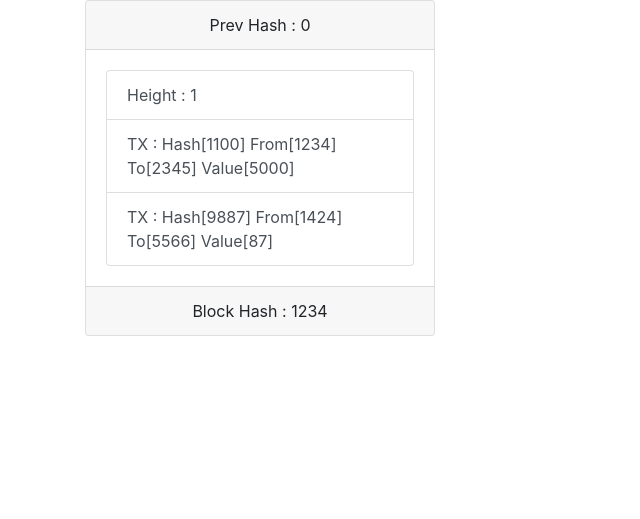
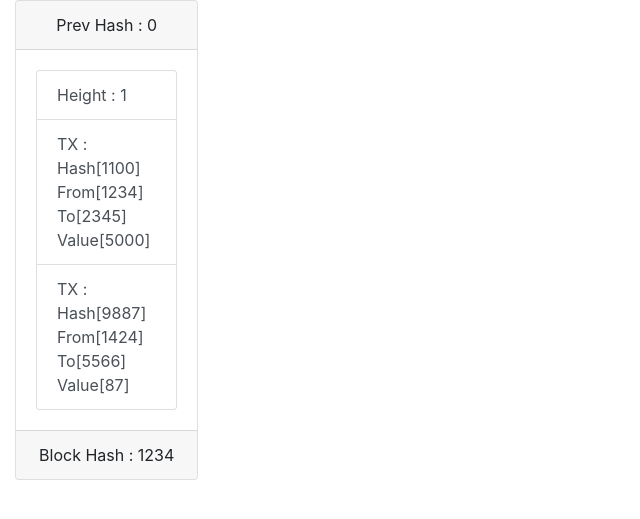
Before and after one commit to charlesjhongc/blockchain_demo, a Flask app: page / in a window 1280 px wide. Shown: the top 519 px of the page, without its empty margins (0-640 px from the left). Run offline with Flask 2, Linux system fonts and the light colour scheme; some libraries are stand-ins or nearby versions; some web fonts are replaced.

Commit message:
Implement blockchain layout

```diff
--- a/server.py
+++ b/server.py
@@ -2,11 +2,21 @@ from flask import Flask, render_template, request, redirect
 import json
 
 app = Flask(__name__)
-block = {'BlockHasg': 1234, 'PrevHash':0000, 'BlockHeight':1, 'TXs':[{'Hash':1100, 'From':1234, 'To':2345, 'Value':5000}, {'Hash':9887, 'From':1424, 'To':5566, 'Value':87}]}
+blockchain = []
+genesisBlock = {'BlockHasg': 1234, 'PrevHash':0000, 'BlockHeight':1, 'TXs':[{'Hash':1100, 'From':1234, 'To':2345, 'Value':5000}, {'Hash':9887, 'From':1424, 'To':5566, 'Value':87}]}
+blockchain.append(genesisBlock)
 
 @app.route("/")
 def mainPage():
-    return render_template('index.html', block = block)
+    return render_template('index.html', blockchain = blockchain)
+
+def newBlock():
+    block = {}
+    block['BlockHasg'] = 7878
+    block['PrevHash'] = 8787
+    block['BlockHeight'] = len(blockchain)+1
+    blockchain.append(block)
+    return
 
 if __name__ == '__main__':
     app.debug = True
--- a/templates/index.html
+++ b/templates/index.html
@@ -11,10 +11,11 @@
   </head>
 
   <body>
-    <div class="container">
+    <div class="container-fluid">
       <div class="row">
 
-        <div class="col-4">
+        {% for block in blockchain %}
+        <div class="col-2">
           <div class="card">
             <div class="card-header text-center">Prev Hash : {{ block.PrevHash }}</div>
             <div class="card-body">
@@ -28,6 +29,8 @@
             <div class="card-footer text-center">Block Hash : {{ block.BlockHasg }}</div>
           </div>
         </div>
+        {% endfor %}
+
 
       </div>
     </div>
```
